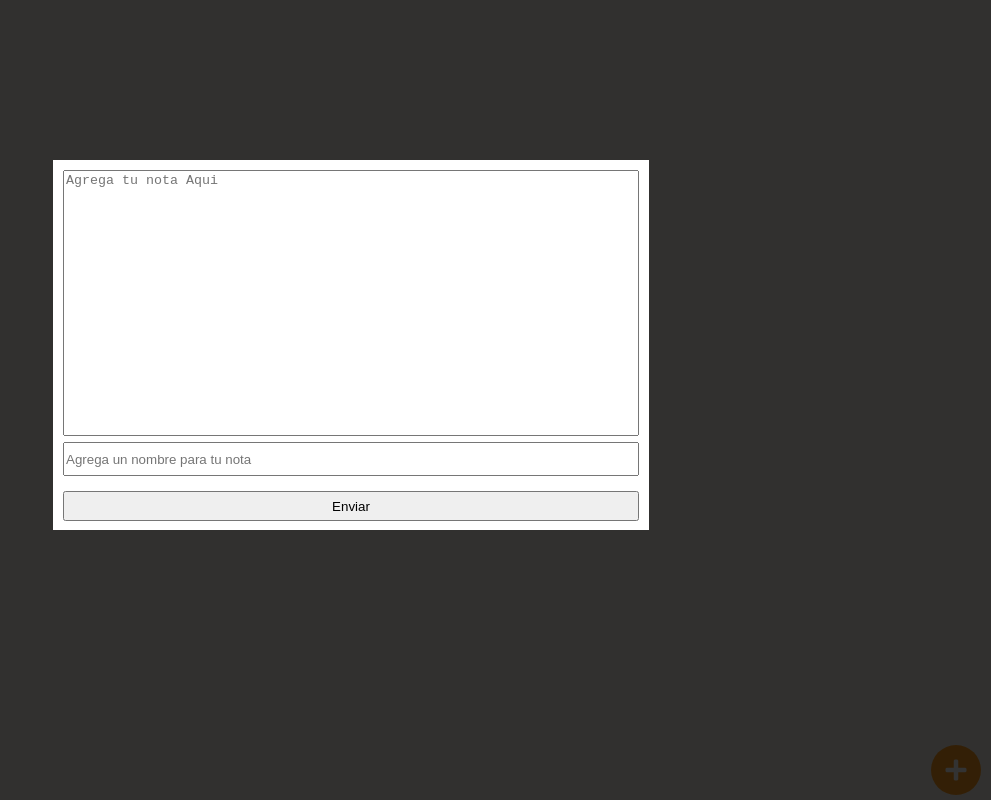
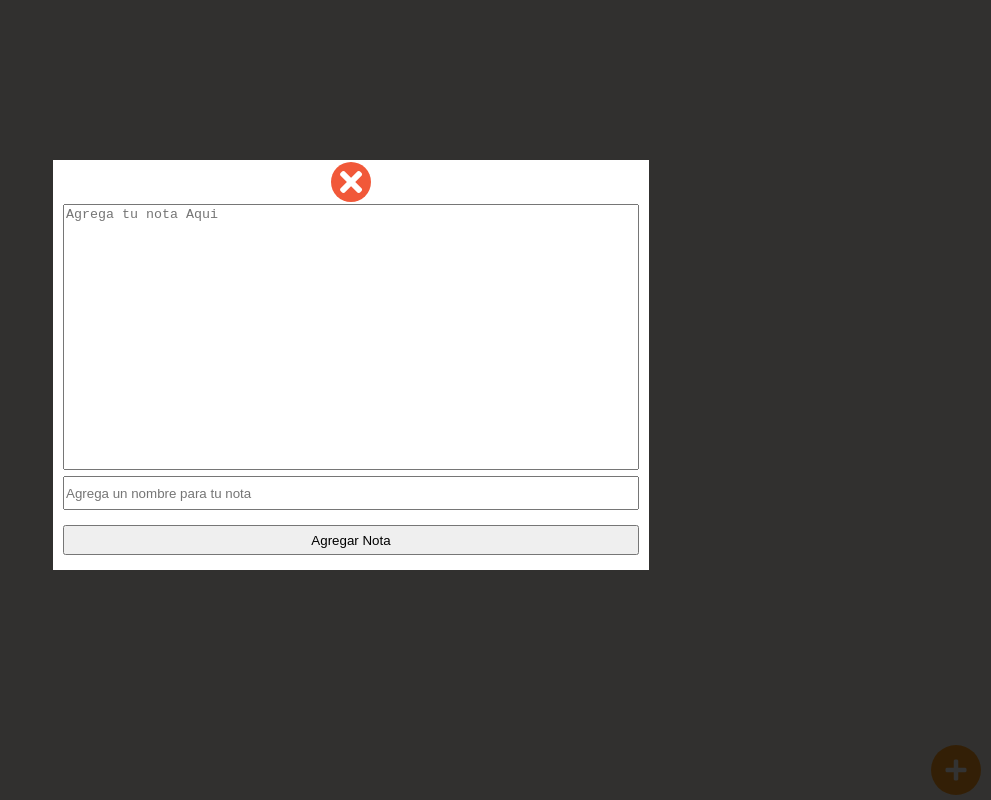
Before and after one commit to LuisAlbertoI/Notes, a React app: page / in a window 1280 px wide. Both pictures are taken after a click on the element 1245 px from the left and 770 px from the top of the page. Shown: the whole page, without its empty margins (289-1280 px from the left). Built offline with nearby package versions, Linux system fonts and the light colour scheme.

Commit message:
'agregando-cambios'

```diff
--- a/src/App.jsx
+++ b/src/App.jsx
@@ -6,16 +6,10 @@ import Items from './components/Items';
 import AddNota from './components/AddNota';
 
 class App extends Component{
-  constructor(props) {
-    super(props);
-    this.estado = this.props.state.estado,
-    this.intro = this.props.state.intro
-  }
-
   render(){
     return (
       <Main>
-        { this.estado === 0 ? <Intro intro={this.intro}/> :
+        {this.props.notes.length === 0 ? <Intro intro={this.props.intro}/> :
           <Items/>
         }
         <AddNota/>
@@ -26,7 +20,8 @@ class App extends Component{
 
 const mapState = (state) =>{
   return {
-    state: state
+    notes: state.addNotes,
+    intro: state.intro
   }
 }
 
--- a/src/actions/actions-types/index.js
+++ b/src/actions/actions-types/index.js
@@ -1,2 +1,4 @@
 export const ADD_NOTE = 'ADD_NOTE';
 export const REMOVE_NOTE = 'REMOVE_NOTE';
+export const OPEN_NEW_NOTE = 'OPEN_NEW_NOTE';
+export const CLOSE_NEW_NOTE = 'CLOSE_NEW_NOTE';
--- a/src/actions/index.js
+++ b/src/actions/index.js
@@ -1,4 +1,4 @@
-import { ADD_NOTE, REMOVE_NOTE} from './actions-types/index';
+import { ADD_NOTE, REMOVE_NOTE, OPEN_NEW_NOTE, CLOSE_NEW_NOTE } from './actions-types/index';
 
 export function addNote (datos){
     return {
@@ -13,3 +13,14 @@ export function removeNote (id){
         id
     }
 }
+
+export function openNewNote (){
+    return {
+        type: OPEN_NEW_NOTE
+    }
+}
+export function closeNewNote (){
+    return {
+        type: CLOSE_NEW_NOTE
+    }
+}
--- a/src/components/AddNota.jsx
+++ b/src/components/AddNota.jsx
@@ -1,6 +1,8 @@
 import React, { Component } from 'react';
 import styled from 'styled-components';
 import CreateNote from './CreateNote';
+import { connect } from 'react-redux';
+import { openNewNote } from '../actions/index';
 
 const AddStyle = styled.div`
     width: 100%;
@@ -40,11 +42,10 @@ const AddButton = styled.div`
 class AddNota extends Component{
     constructor(props){
         super(props);
-        this.state = {newNote: undefined},
         this.handleClick = this.handleClick.bind(this)
     }
     handleClick(){
-        this.setState({newNote: <CreateNote />});
+        this.props.openNewNote();
     }
     render(){
         return(
@@ -56,10 +57,24 @@ class AddNota extends Component{
                         </AddButton>
                     </AddContainer>
                 </AddStyle>
-                {this.state.newNote}
+                {this.props.active &&
+                    <CreateNote />
+                }
             </div>
         );
     }
 }
 
-export default AddNota;
+function mapState (state){
+    return{
+        active: state.active
+    }
+}
+
+function mapDispatch (dispatch){
+    return{
+        openNewNote: ()=>{dispatch(openNewNote())}
+    }
+}
+
+export default connect(mapState, mapDispatch)(AddNota);
--- a/src/components/CreateNote.jsx
+++ b/src/components/CreateNote.jsx
@@ -1,5 +1,6 @@
-import React from 'react';
+import React, {Component} from 'react';
 import styled, {keyframes} from 'styled-components';
+import { addNote, closeNewNote } from '../actions/index';
 import { connect } from 'react-redux';
 
 const Note = styled.div`
@@ -25,12 +26,13 @@ const iniciar = keyframes`
 
 const NoteContainer = styled.div`
     max-width: 576px;
-    height: 350px;
+    height: 400px;
     margin: 0 auto;
-    padding: 10px;
+    overflow: hidden;
+    padding: 0px 10px 10px 10px;
+    position: relative;
     transform: scale(0);
     animation: ${iniciar} .2s linear forwards;
-    overflow: hidden;
     text-align: center;
     background: white;
 `;
@@ -53,18 +55,85 @@ const Button = styled.button`
     height: 30px;
 `;
 
-const CreateNota = ()=>{
+const CloseNoteCont = styled.div`
+    width: 100%;
+    height: 40px;
+    padding: 2px 0;
+    display: flex;
+    justify-content: center;
+`;
+
+const CloseNote = styled.div`
+    width: 40px;
+    height: 40px;
+    color: white;
+    border-radius: 50%;
+    background: #F15839;
+    cursor: pointer;
+    display: flex;
+    font-size: 2rem;
+    justify-content: center;
+    align-items: center;
+    transition-duration: .5s;
+        :hover{
+            transform: rotate(120deg);
+        }
+        :active{
+            transform: scale(.9);
+        }
+`;
+
+var index = 0;
+
+class CreateNota extends Component{
+    constructor(props){
+        super(props);
+        this.handleSubmit = this.handleSubmit.bind(this)
+        this.handleClick = this.handleClick.bind(this)
+    }
+
+    handleSubmit (e) {
+        index ++;
+        e.preventDefault();
+        const data = {id: index, name: e.target[1].value, note: e.target[0].value}
+        this.props.addNote(data);
+        this.props.closeNewNote();
+    }
+    handleClick(){
+        this.props.closeNewNote();
+    }
+    render(){
         return(
-        <Note>
+            <Note id="nota">
                 <NoteContainer>
-                <form action="">
+                    <CloseNoteCont>
+                        <CloseNote onClick={this.handleClick}>
+                        <i className="fas fa-times"></i>
+                        </CloseNote>
+                    </CloseNoteCont>
+                    <form action="" onSubmit={this.handleSubmit}>
                         <Textarea name="nota" placeholder="Agrega tu nota Aqui" required></Textarea>
                         <Input type="text" placeholder="Agrega un nombre para tu nota" required/>
-                    <Button>Enviar</Button>
+                        <Button>Agregar Nota</Button>
                     </form>
                 </NoteContainer>
             </Note>
         );
     }
+}
 
-export default CreateNota;
+const mapState = (state) =>{
+    return {
+      state: state,
+      active: state.active
+    }
+}
+
+const mapDispatch = (dispatch)=>{
+    return{
+        addNote: (datos)=>{dispatch(addNote(datos))},
+        closeNewNote: ()=>{dispatch(closeNewNote())}
+    }
+}
+
+export default connect(mapState, mapDispatch)(CreateNota);
--- a/src/components/Items.jsx
+++ b/src/components/Items.jsx
@@ -5,6 +5,7 @@ import styled from 'styled-components';
 const ItemsStyle = styled.div`
     display: flex;
     flex-wrap: wrap;
+    justify-content: center;
 `;
 
 const ItemStyle = styled.div`
@@ -21,7 +22,7 @@ const ItemStyle = styled.div`
 const ItemContent = styled.div`
     width: 100%;
     height: 88%;
-    overflow-y: auto;
+    overflow: auto;
     ::-webkit-scrollbar{
         width: 8px;
         height: 8px;
@@ -60,6 +61,7 @@ const ItemDelete = styled.div`
     height: inherit;
     line-height: 40px;
     color: #2A2B4A;
+    background: #FFD74F;
     cursor: pointer;
     text-align: center;
     font-size: 1.5rem;
@@ -99,7 +101,6 @@ class Items extends Component{
 }
 
 const mapState = (state) =>{
-    console.log(state)
     return{
         state: state.addNotes
     }
--- a/src/reducers/index.js
+++ b/src/reducers/index.js
@@ -1,9 +1,9 @@
-import { ADD_NOTE, REMOVE_NOTE } from '../actions/actions-types/index';
+import { ADD_NOTE, REMOVE_NOTE, OPEN_NEW_NOTE, CLOSE_NEW_NOTE  } from '../actions/actions-types/index';
 
 const initState = {
   intro: 'No Hay Notas Agregadas',
   addNotes: [],
-  estado: 0
+  active: null
 }
 
 const noteReducer = (state = initState, action) =>{
@@ -11,14 +11,22 @@ const noteReducer = (state = initState, action) =>{
       case ADD_NOTE:
       return {
         ...state,
-        addNotes: [...state.addNotes, action.datos],
-        estado: + 1
+        addNotes: [...state.addNotes, action.datos]
       }
       case REMOVE_NOTE:
       return {
         ...state,
         removeNote: state,
-        estado: - 1
+      }
+      case OPEN_NEW_NOTE:
+      return {
+        ...state,
+        active: state.active = true
+      }
+      case CLOSE_NEW_NOTE:
+      return {
+        ...state,
+        active: state.active = false
       }
       default:
       return state;
```
Lines whose indentation alone changed are shown as unchanged.
